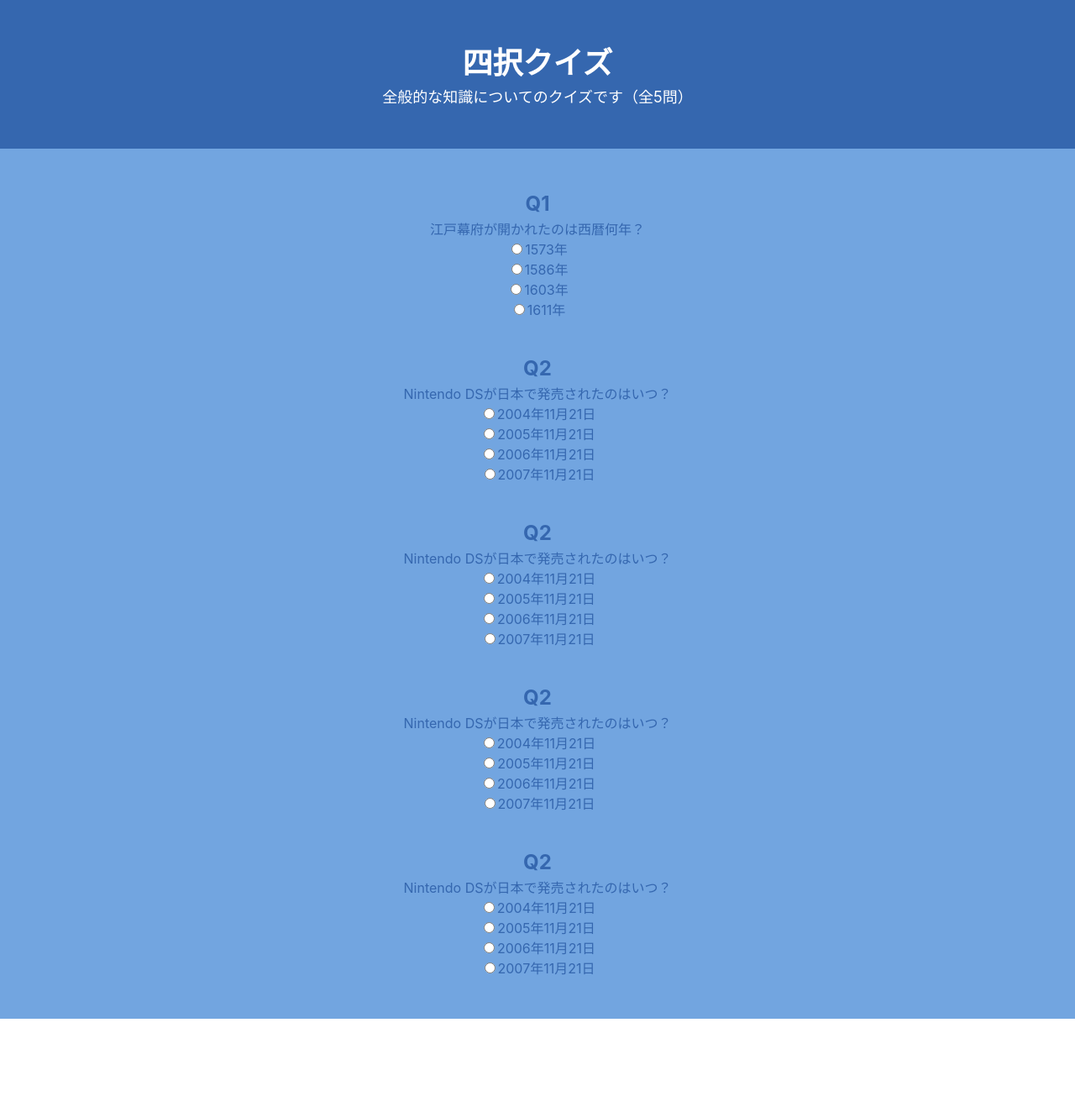
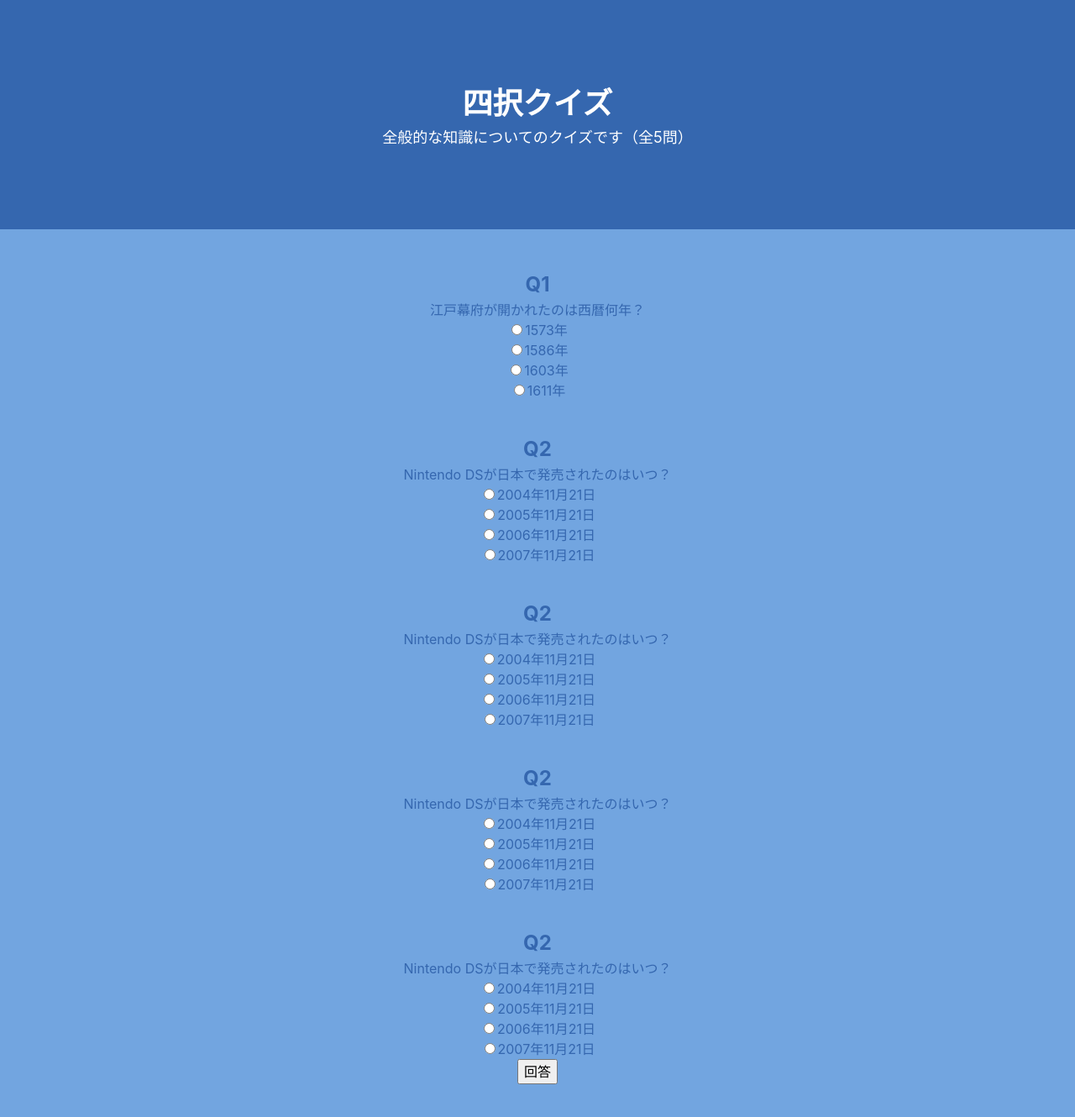
Before and after one commit to ondryuki/my-app, a React (Create React App) app: page / in a window 1280 px wide. Shown: the top 1330 px of the page at 84% size. Before the commit the page ends 1213 px from the top, so only its background shows below. Built offline with nearby package versions, Linux system fonts and the light colour scheme.

Commit message:
feat: answerのコンポーネントを作成、headerのコンポーネントを分離

```diff
--- /dev/null
+++ b/src/components/answer/App.tsx
@@ -0,0 +1,36 @@
+import React from 'react';
+import '../../css/App.css';
+
+function App() {
+  return (
+    <div className="answer">
+      <main className="answer-main">
+        <div>
+          <h2>答え合わせ</h2>
+          <div>
+            <h3>Q1</h3>
+            <p>正解</p>
+          </div>
+          <div>
+            <h3>Q2</h3>
+            <p>正解</p>
+          </div>
+          <div>
+            <h3>Q3</h3>
+            <p>正解</p>
+          </div>
+          <div>
+            <h3>Q4</h3>
+            <p>正解</p>
+          </div>
+          <div>
+            <h3>Q5</h3>
+            <p>正解</p>
+          </div>
+        </div>
+      </main>
+    </div>
+  );
+}
+
+export default App;
--- /dev/null
+++ b/src/components/header/App.tsx
@@ -0,0 +1,17 @@
+import React from 'react';
+import '../../css/App.css';
+
+function App() {
+  return (
+    <div className="header">
+      <header className="header">
+        <h1>四択クイズ</h1>
+        <p>
+          全般的な知識についてのクイズです（全5問）
+        </p>
+      </header>
+    </div>
+  );
+}
+
+export default App;
--- a/src/components/question/App.tsx
+++ b/src/components/question/App.tsx
@@ -4,12 +4,6 @@
 function App() {
   return (
     <div className="question">
-      <header className="question-header">
-        <h1>四択クイズ</h1>
-        <p>
-          全般的な知識についてのクイズです（全5問）
-        </p>
-      </header>
       <main className="question-main">
         <div>
           <h2>Q1</h2>
@@ -119,6 +113,9 @@
             <input name="ds" id="2007" type="radio" />
             <label htmlFor="2007">2007年11月21日</label>
             </div>
+            <div>
+            <button>回答</button>
+            </div>
           </form>
         </div>
       </main>
--- a/src/css/App.css
+++ b/src/css/App.css
@@ -16,7 +16,7 @@
   }
 }
 
-.question-header {
+.header {
   padding: 48px 0;
   background-color: #3567AF;
   display: flex;
--- a/src/index.tsx
+++ b/src/index.tsx
@@ -1,7 +1,8 @@
 import React from 'react';
 import ReactDOM from 'react-dom/client';
 import './css/index.css';
-import App from './components/question/App';
+import Header from './components/header/App';
+import Question from './components/question/App';
 import reportWebVitals from './reportWebVitals';
 
 const root = ReactDOM.createRoot(
@@ -9,7 +10,8 @@
 );
 root.render(
   <React.StrictMode>
-    <App />
+    <Header />
+    <Question />
   </React.StrictMode>
 );
 
```
